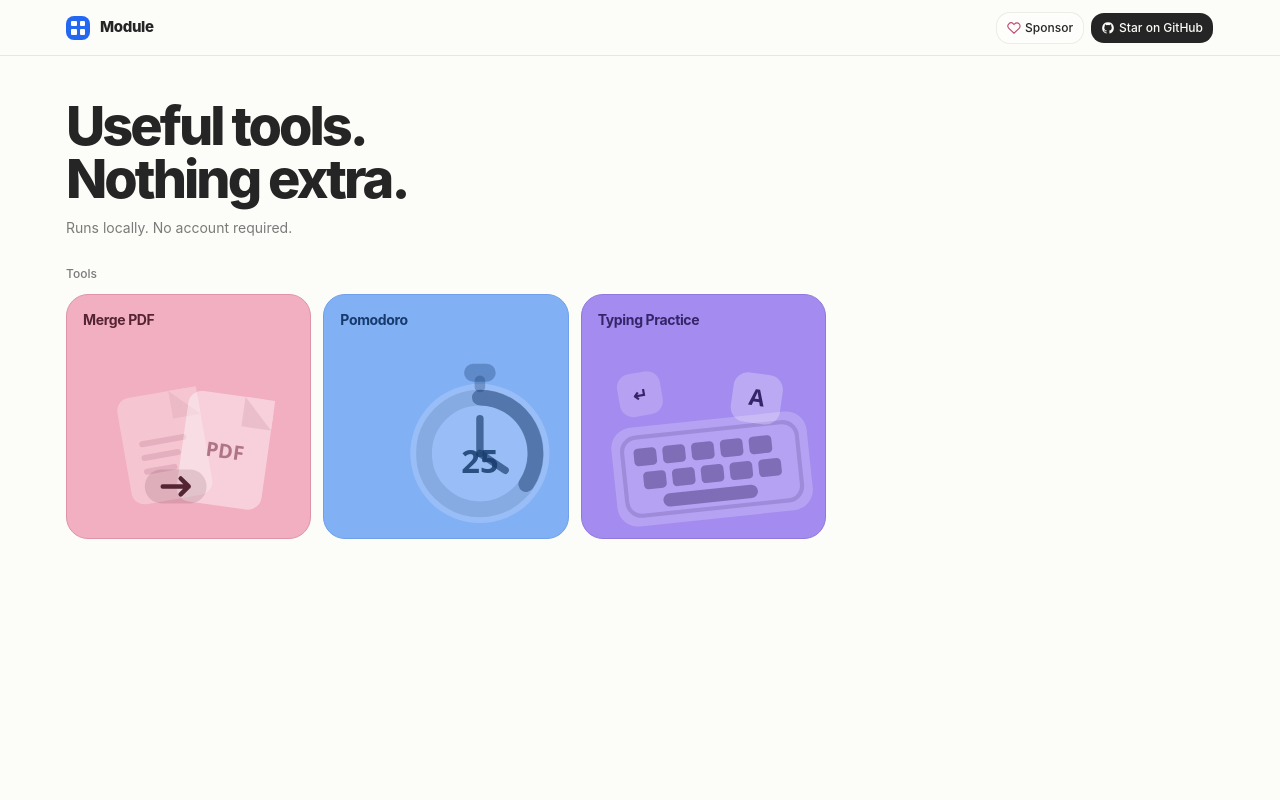
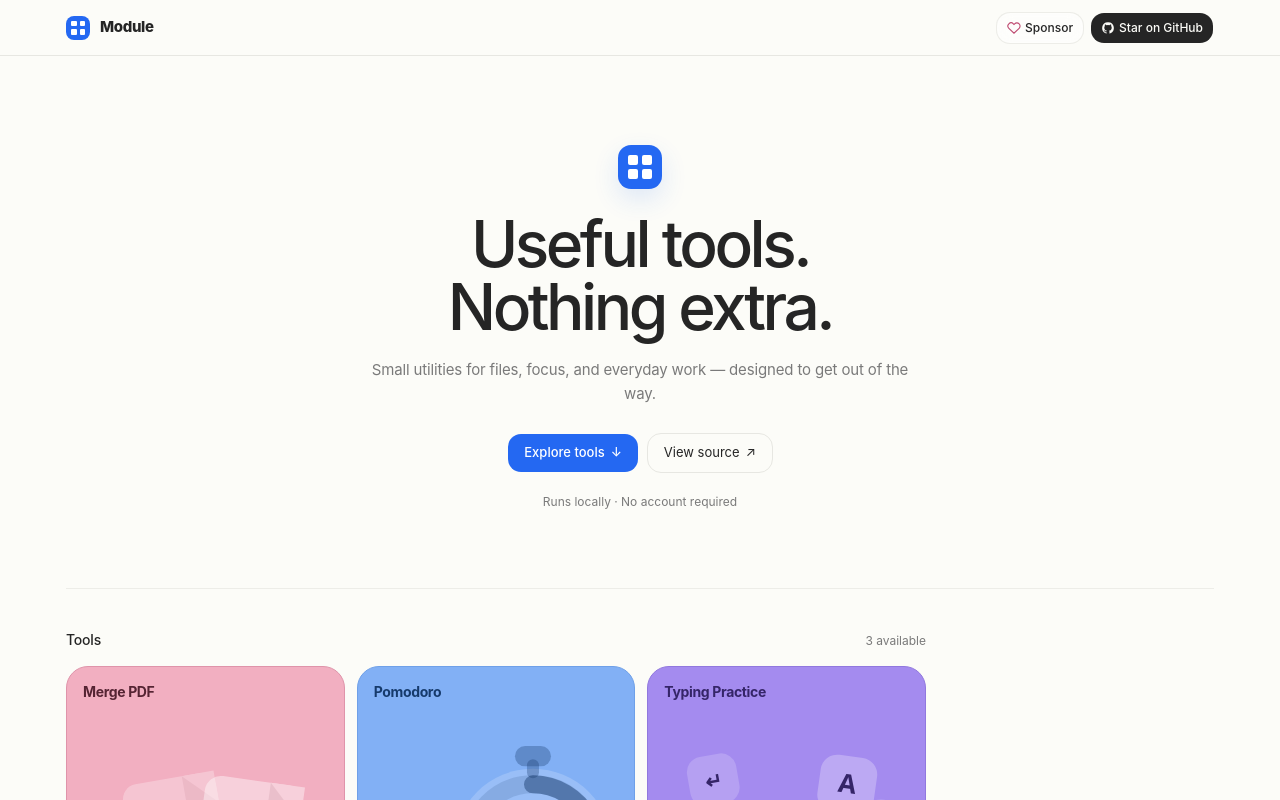
Before and after one commit to howlil/modu-app, a SvelteKit app: page / in a window 1280 px wide. Shown: the top 800 px of the page. Built offline with nearby package versions, Linux system fonts and the light colour scheme.

Commit message:
design: implement compact lightweight hero

```diff
--- a/src/routes/+page.svelte
+++ b/src/routes/+page.svelte
@@ -1,4 +1,5 @@
 <script lang="ts">
+  import { Button } from "$lib/components/ui/button/index.js";
   import ToolCard from '#lib/components/ToolCard.svelte';
   import { modules } from '#lib/platform/registry/modules.ts';
 </script>
@@ -8,21 +9,57 @@
   <meta name="description" content="Small browser utilities that run locally." />
 </svelte:head>
 
-<section class="py-8 max-[700px]:py-6">
-  <div class="mb-7 max-w-[640px]">
-    <h1 class="m-0 text-[clamp(38px,5.5vw,54px)] font-[760] leading-[0.98] tracking-[-0.055em]">
+<section class="grid min-h-[520px] place-items-center py-12 text-center max-[700px]:min-h-[460px] max-[700px]:py-9">
+  <div class="mx-auto w-full max-w-[820px]">
+    <div
+      class="mx-auto mb-6 grid size-11 grid-cols-2 gap-[4px] rounded-[13px] bg-primary p-[10px] shadow-[0_10px_26px_rgba(36,104,242,0.14)]"
+      aria-hidden="true"
+    >
+      <span class="rounded-[2px] bg-primary-foreground"></span>
+      <span class="rounded-[2px] bg-primary-foreground"></span>
+      <span class="rounded-[2px] bg-primary-foreground"></span>
+      <span class="rounded-[2px] bg-primary-foreground"></span>
+    </div>
+
+    <h1 class="m-0 text-[clamp(42px,6vw,64px)] font-[520] leading-[0.98] tracking-[-0.055em]">
       Useful tools.<br />Nothing extra.
     </h1>
-    <p class="mt-3 text-sm text-muted-foreground">Runs locally. No account required.</p>
+
+    <p class="mx-auto mt-5 max-w-[540px] text-[15px] font-normal leading-[1.55] tracking-[-0.01em] text-muted-foreground">
+      Small utilities for files, focus, and everyday work — designed to get out of the way.
+    </p>
+
+    <div class="mt-7 flex flex-wrap justify-center gap-2">
+      <Button href="#tools" class="h-10 rounded-xl px-4 text-[13px] font-medium shadow-none">
+        Explore tools
+        <span aria-hidden="true">↓</span>
+      </Button>
+
+      <Button
+        href="https://github.com/howlil/modu-app"
+        target="_blank"
+        rel="noreferrer"
+        variant="outline"
+        class="h-10 rounded-xl px-4 text-[13px] font-normal shadow-none"
+      >
+        View source
+        <span aria-hidden="true">↗</span>
+      </Button>
+    </div>
+
+    <p class="mt-5 text-[12px] font-normal text-muted-foreground">Runs locally · No account required</p>
+  </div>
+</section>
+
+<section id="tools" class="border-t border-border/[0.70] py-10 max-[700px]:py-8" aria-labelledby="tools-title">
+  <div class="mb-4 flex max-w-[860px] items-end justify-between gap-4">
+    <h2 id="tools-title" class="m-0 text-[14px] font-medium tracking-[-0.015em]">Tools</h2>
+    <span class="text-[12px] font-normal text-muted-foreground">{modules.length} available</span>
   </div>
 
-  <section class="max-w-[760px]" aria-labelledby="tools-title">
-    <h2 id="tools-title" class="m-0 mb-3 text-xs font-medium text-muted-foreground">Tools</h2>
-
-    <div class="grid grid-cols-3 gap-3 max-[560px]:grid-cols-2">
-      {#each modules as module}
-        <ToolCard {module} />
-      {/each}
-    </div>
-  </section>
+  <div class="grid max-w-[860px] grid-cols-3 gap-3 max-[560px]:grid-cols-2">
+    {#each modules as module}
+      <ToolCard {module} />
+    {/each}
+  </div>
 </section>
```
